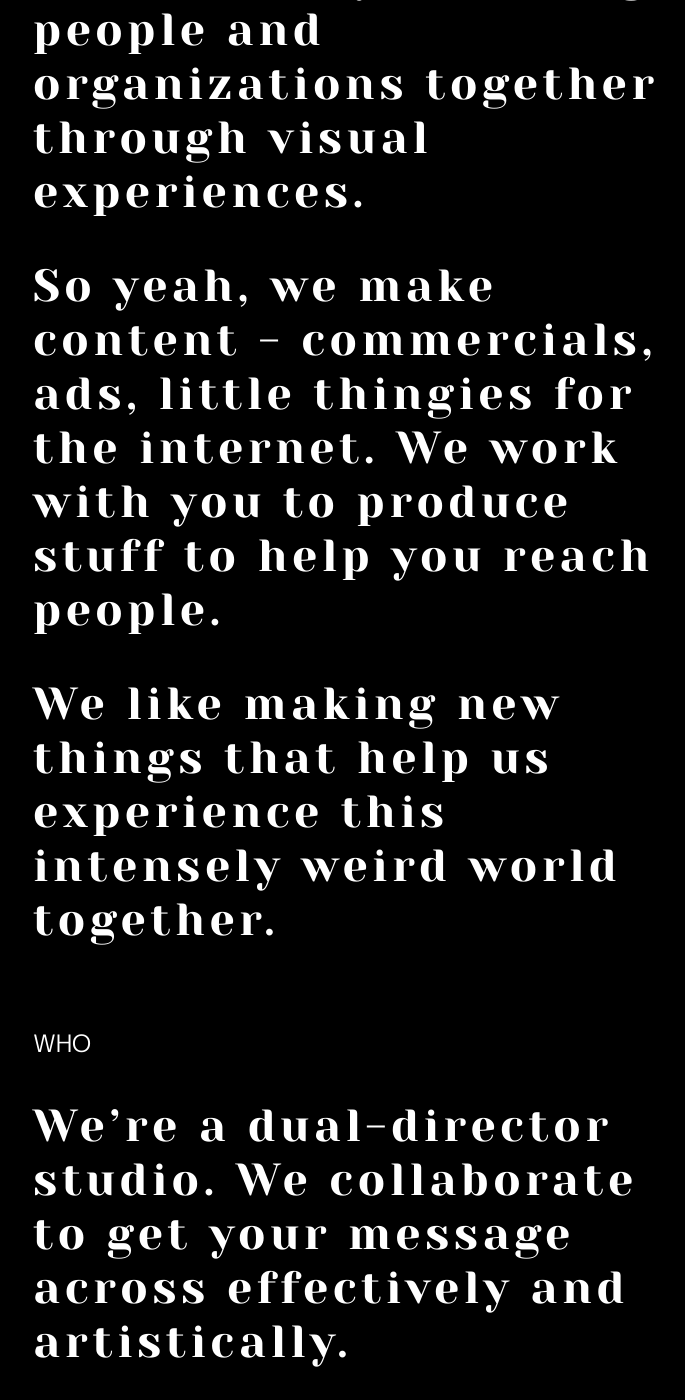
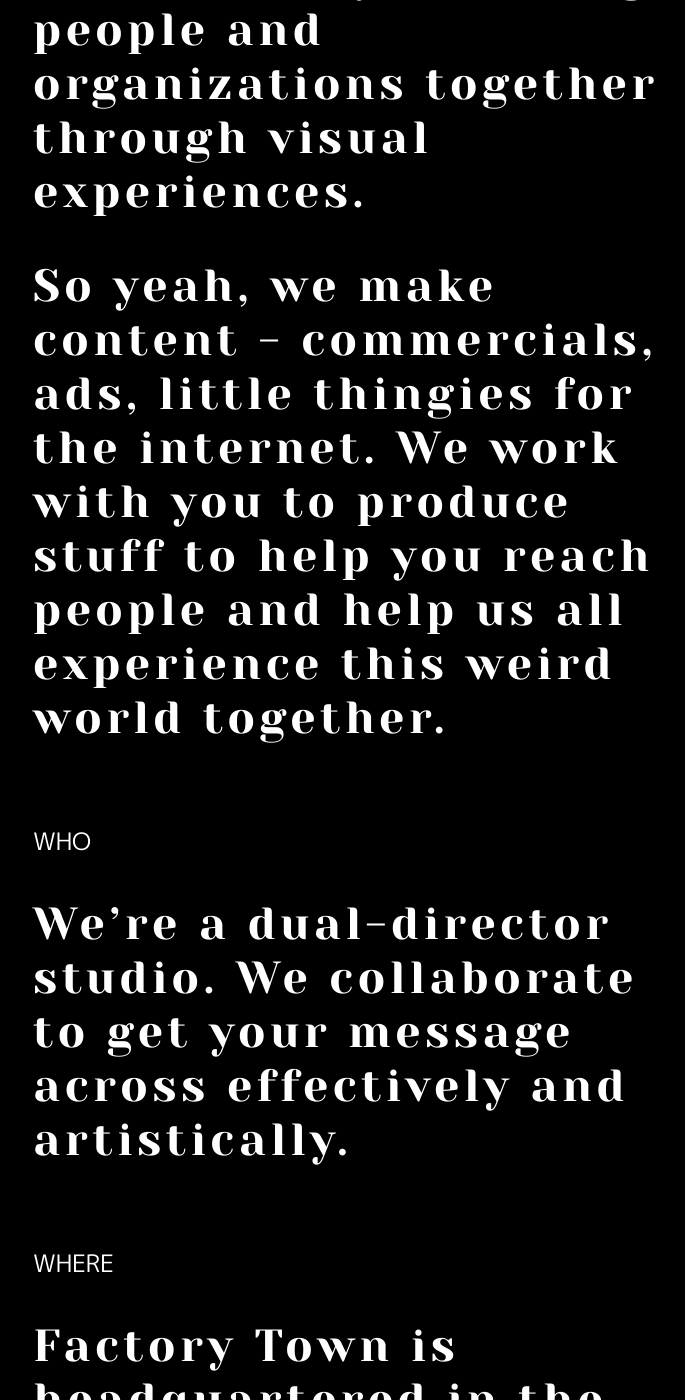
Before and after one commit to factorytown/factorytown.github.io, a Jekyll site: the page built from _pages/about.md, in a window 1280 px wide and 1400 px high, scrolled down 426 px. Shown: the whole window, without its empty margins (287-972 px from the left). Built offline with Jekyll 4.4.1, drawn with Linux system fonts in a browser that asks for light colours; nearby versions of some CDN libraries.

Commit message:
Updated About

```diff
--- a/_pages/about.md
+++ b/_pages/about.md
@@ -7,9 +7,7 @@ title: ABOUT
 
 ## Art is our common language. Stories are our currency. We bring people and organizations together through visual experiences.
 
-## So yeah, we make content - commercials, ads, little thingies for the internet. We work with you to produce stuff to help you reach people.
-
-## We like making new things that help us experience this intensely weird world together.
+## So yeah, we make content - commercials, ads, little thingies for the internet. We work with you to produce stuff to help you reach people and help us all experience this weird world together.
 
 <BR>
 
```
